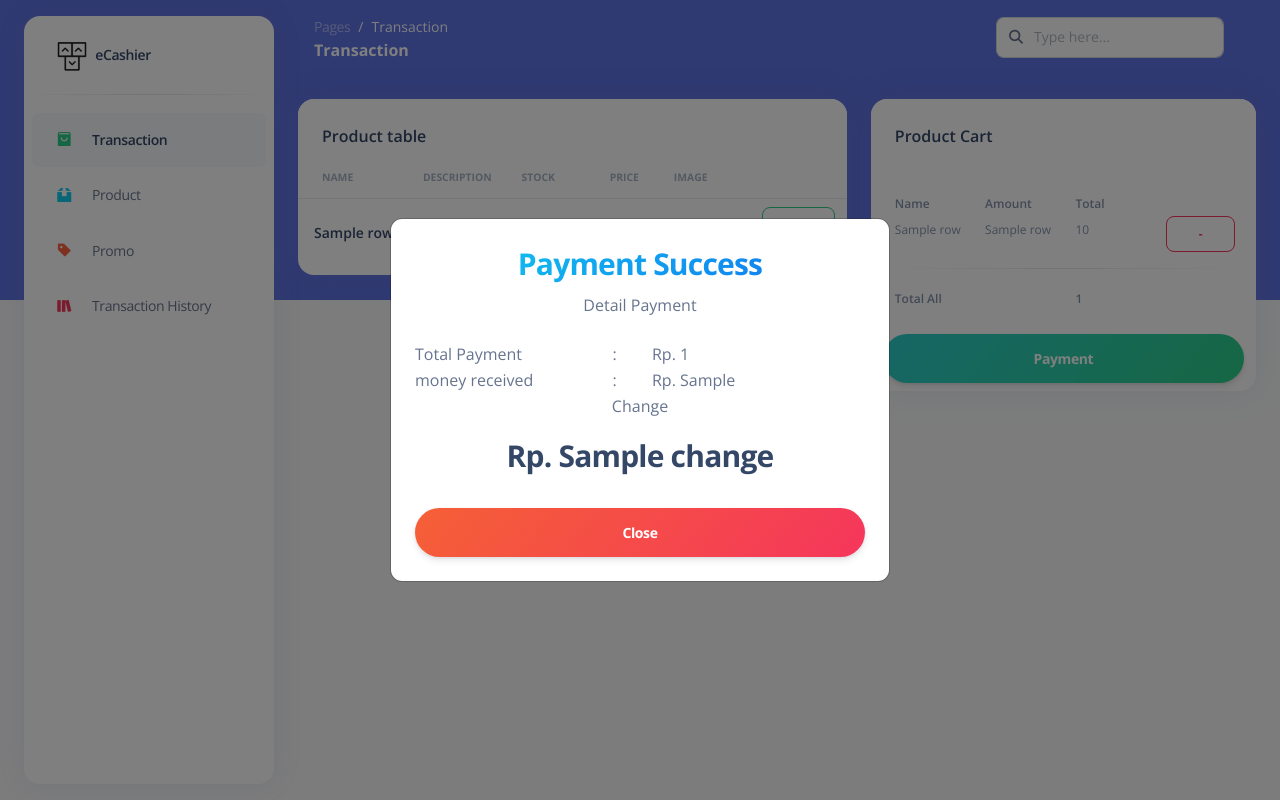
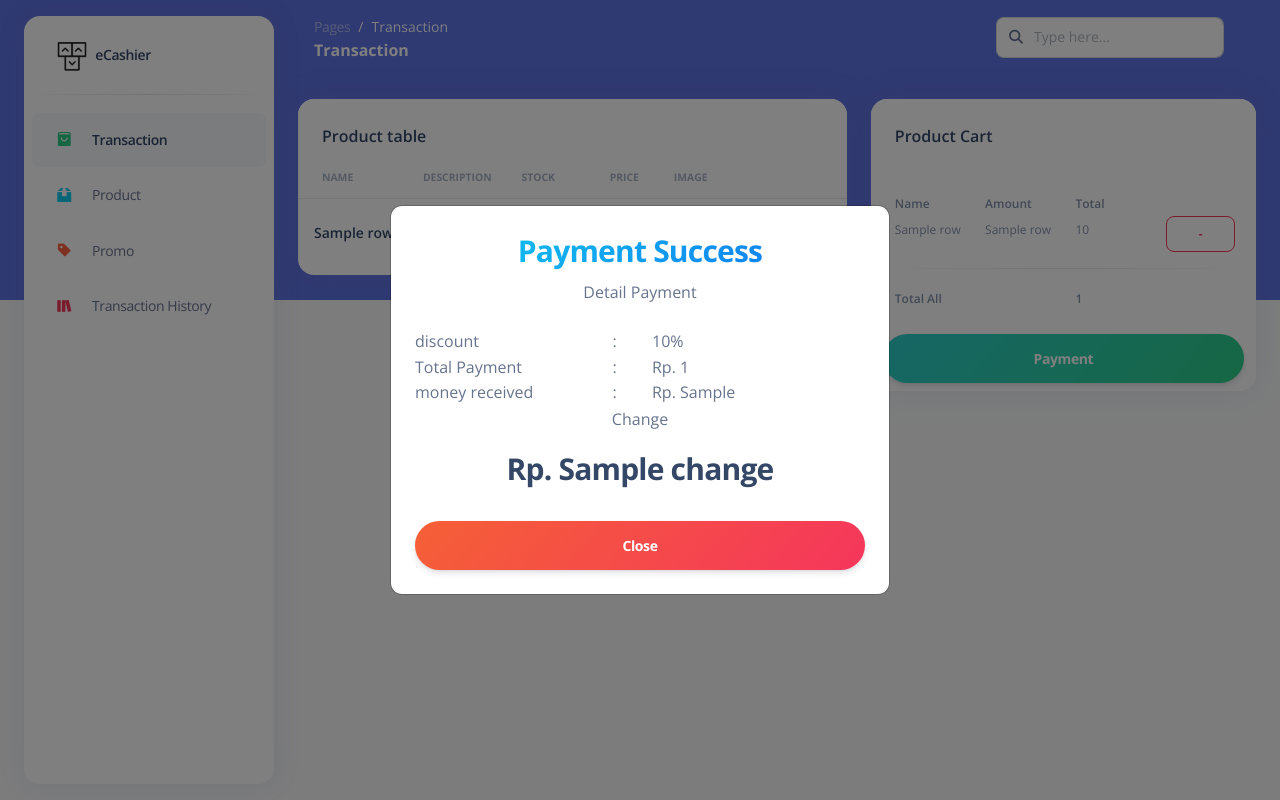
Before and after one commit to rizkifadilla/eCashier, a Flask app: template templates/transaction_modal.html in a window 1280 px wide. Run offline with Flask 2, Linux system fonts and the light colour scheme; the template is opened without the code that fills it: most values are stand-ins (such as "Sample title", 1, 10 or a date in 2020); some libraries are stand-ins or nearby versions.

Commit message:
update: transaction modal

```diff
--- a/app.py
+++ b/app.py
@@ -171,31 +171,48 @@ def transaction_modal():
     data_cart = cur.fetchall()
     cur.execute("SELECT SUM(cart_table.total) as total_all FROM cart_table, product_table WHERE cart_table.product_id = product_table.id AND cart_table.status = 'Belum Selesai'")
     total_all = cur.fetchall()
-
+    cur.execute("SELECT voucher_code FROM promo_table")
+    promo_list = cur.fetchall()
+    cur.execute("SELECT voucher_code,promo_value FROM promo_table")
+    promo_list_value = cur.fetchall()
     if request.method == 'POST':
         money_received = request.form['money_received']
         transaction_id = request.form['transaction_id']
         total_amount = request.form['total_amount']
+        promo_code = request.form['promo_code']
+        promo_value = request.form['promo_value']
         voucher_code = "0"
         payment_method = "Cash"
         status = "Paid"
-        sql = "INSERT INTO transaction_table (transaction_id, total_amount, voucher_code, payment_method, status) VALUES (%s, %s, %s, %s, %s)"
-        val = (transaction_id, total_amount, voucher_code, payment_method, status)
+        if promo_value != '':
+            print("PAKE PROMO")
+            discount = promo_value
+            total_amount_promo = int(total_amount) - (int(promo_value) / 100 * int(total_amount))
+            print("total_amount_promo ====>", total_amount_promo)
+            change = int(money_received) - int(total_amount_promo)
+            sql = "INSERT INTO transaction_table (transaction_id, total_amount, voucher_code, payment_method, status) VALUES (%s, %s, %s, %s, %s)"
+            val = (transaction_id, total_amount_promo, promo_code, payment_method, status)
+        else:
+            print("GAPAKE PROMO")
+            discount = 0
+            total_amount_promo = total_amount
+            change = int(money_received) - int(total_amount)
+            sql = "INSERT INTO transaction_table (transaction_id, total_amount, voucher_code, payment_method, status) VALUES (%s, %s, %s, %s, %s)"
+            val = (transaction_id, total_amount, voucher_code, payment_method, status)
         cur.execute(sql, val)
         mysql.connection.commit()
-        change = int(money_received) - int(total_amount)
-        data_detail_payment = {
-            "money_received" : format(int(money_received),","),
-            "change" : format(int(change),","),
-            "total_payment" : format(int(total_amount),",")
-        }
         sql_update = "UPDATE cart_table SET status=%s WHERE status=%s"
         val_update = ("Selesai","Belum Selesai")
         cur.execute(sql_update, val_update)
         mysql.connection.commit()
-        cur.close()
+        data_detail_payment = {
+                "money_received" : format(int(money_received),","),
+                "change" : format(int(change),","),
+                "total_payment" : format(int(total_amount_promo),","),
+                "discount" : int(discount)
+            }
     cur.close()
-    return render_template('transaction_modal.html', products = data, carts = data_cart, total_all = total_all, data_detail_payment = data_detail_payment)
+    return render_template('transaction_modal.html', products = data, carts = data_cart, total_all = total_all, data_detail_payment = data_detail_payment, promo_list = promo_list, promo_list_value = promo_list_value)
 
 @app.route('/transaction-history')
 def transaction_history():
--- a/templates/transaction.html
+++ b/templates/transaction.html
@@ -306,7 +306,7 @@
                                                                 <div id="parent_total_payment">
                                                                     <center id="total_payment">
                                                                         <p>Total Payment</p>
-                                                                        <h3>Rp. {{ "{:,}".format(total_all[0].0) }}</h3>
+                                                                        <h3>Rp. {% if total_all[0].0 %}{{ "{:,}".format(total_all[0].0) }}{% endif %}</h3>
                                                                     </center>
                                                                 </div>
                                                                 <div class="text-center">
@@ -320,7 +320,7 @@
                                             </div>
                                         </div>
                                     </div>
-                                    <!-- End Modal paymentt -->
+                                    <!-- End Modal payment -->
                                     {% endfor %}
                                     <!-- <hr style="height:2px;border-width:0;color:gray;background-color:gray" class="mt-3"> -->
                                     <hr class="horizontal dark mt-0">
@@ -389,7 +389,7 @@
                     separator = remainder ? '.' : '';
                     rupiah += separator + thousand.join(',');
                 }
-                document.getElementById('parent_total_payment').innerHTML = '<center id="total_payment"><p>Total Payment</p><p><small>Discount '+get_value+'%</small></p><h6><s>Rp. {{ "{:,}".format(total_all[0].0) }}</s></h6><h3>Rp. '+rupiah+'</h3></center>';
+                document.getElementById('parent_total_payment').innerHTML = '<center id="total_payment"><input type="hidden" name="promo_value" value="'+get_value+'"><p>Total Payment</p><p><small>Discount '+get_value+'%</small></p><h6><s>Rp. {% if total_all[0].0 %}{{ "{:,}".format(total_all[0].0) }}{% endif %}</s></h6><h3>Rp. '+rupiah+'</h3></center>';
             } else {
                 element_promo_code.classList.remove("is-valid");
                 element_promo_code.classList.add("is-invalid");
--- a/templates/transaction_modal.html
+++ b/templates/transaction_modal.html
@@ -13,18 +13,20 @@
                     </div>
                     <div class="card-body">
                         <div class="row">
-                            <!-- <div class="col-5">discount</div>
+                            <div class="col-5">discount</div>
                             <div class="col-1">:</div>
-                            <div class="col-6">{{ data_detail_payment.discount }}%</div> -->
+                            <div class="col-6">{{ data_detail_payment.discount }}%</div>
                             <div class="col-5">Total Payment</div>
                             <div class="col-1">:</div>
                             <div class="col-6">Rp. {{ data_detail_payment.total_payment }}</div>
                             <div class="col-5">money received</div>
                             <div class="col-1">:</div>
-                            <div class="col-6">Rp. {{ data_detail_payment.money_received }}</div>
-                            <center >
-                                <p>Change</p>
-                                <h3>Rp. {{ data_detail_payment.change }}</h3>
+                            <div class="col-6">Rp. {{ data_detail_payment.money_received }}</div><br>
+                            <center>
+                                <div class="col-12">
+                                    <p>Change</p>
+                                    <h3>Rp. {{ data_detail_payment.change }}</h3>
+                                </div>
                             </center>
                         </div>
                         <div class="text-center">
```
